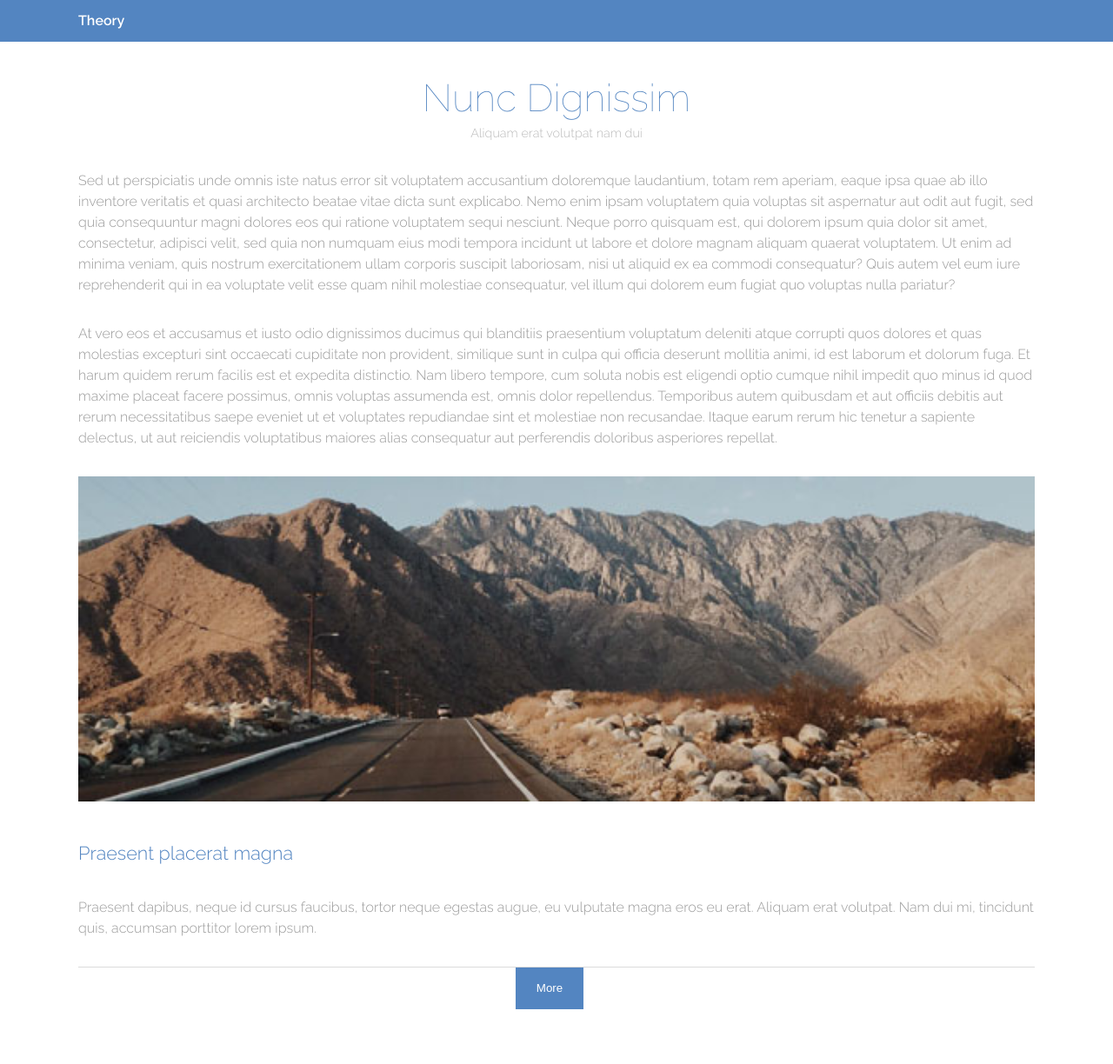
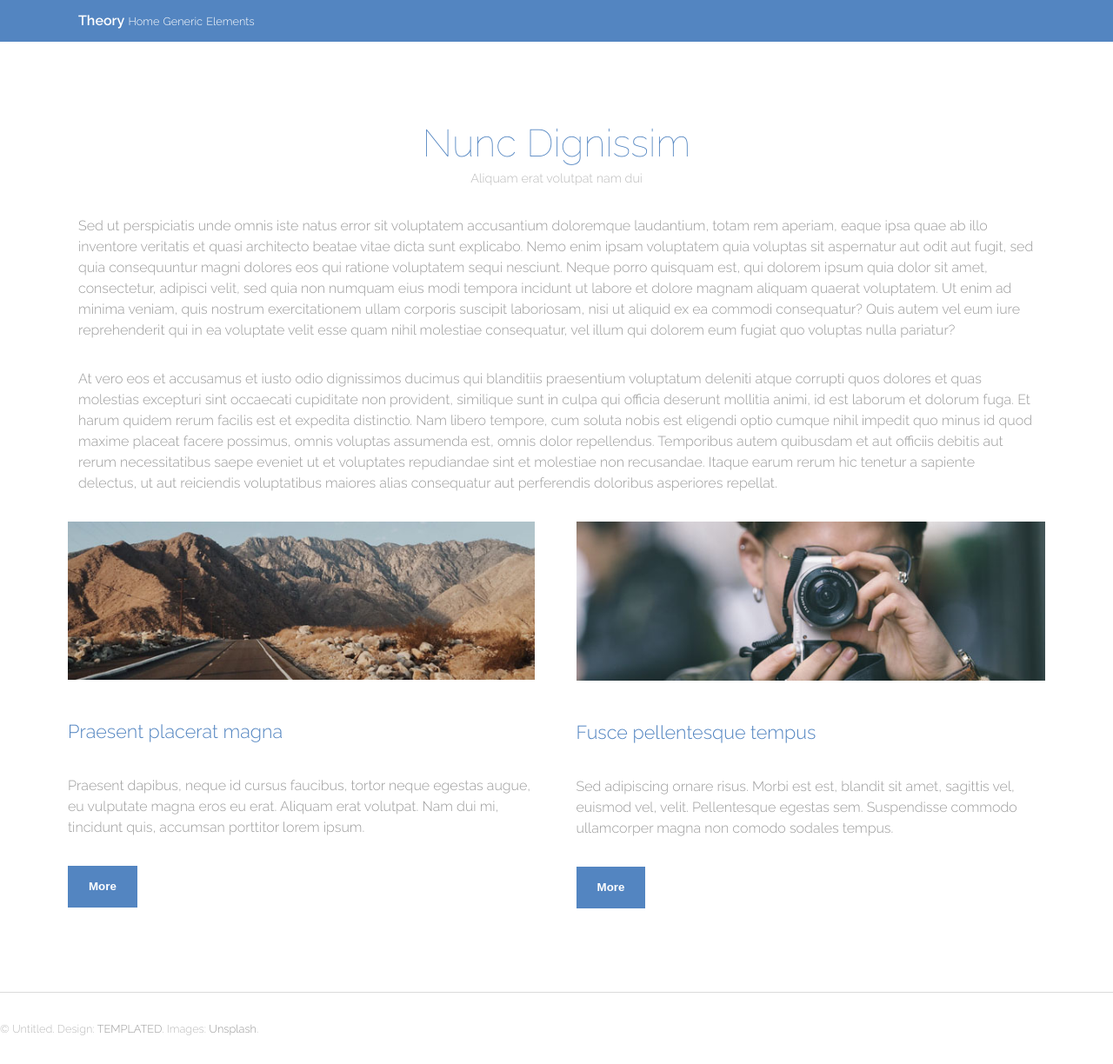
Before and after one commit to syntra-mvl-front-end-2019-2021/les_6_Jonas_Robbe, a plain HTML site: page generic.html in a window 1280 px wide. Shown: the top 1224 px of the page at 87% size. Drawn offline with Linux system fonts and the light colour scheme.

Commit message:
changes 06/03

```diff
--- a/generic.html
+++ b/generic.html
@@ -67,8 +67,8 @@
                     reiciendis voluptatibus maiores alias consequatur aut
                     perferendis doloribus asperiores repellat.
                 </p>
-                <div class="flex flex-2">
-                    <article>
+                <div class="break-1">
+                    <article class="article-1">
                         <div class="image fit">
                             <img src="images/pic01.jpg" alt="Pic 01" />
                         </div>
@@ -81,7 +81,7 @@
                             erat. Aliquam erat volutpat. Nam dui mi, tincidunt
                             quis, accumsan porttitor lorem ipsum.
                         </p>
-                        <footer>
+                        <footer class="footerbutton">
                             <button href="#" class="button special space">More</a>
                         </footer>
                     </article>
@@ -98,7 +98,7 @@
                             Pellentesque egestas sem. Suspendisse commodo
                             ullamcorper magna non comodo sodales tempus.
                         </p>
-                        <footer>
+                        <footer class="footerbutton">
                             <button href="#" class="button special space">More</a>
                         </footer>
                     </article>
@@ -112,7 +112,7 @@
             <div class="inner">
                 <div class="flex">
                     <div class="copyright">
-                        <section class="section">
+                        <section class="footersection">
                         &copy; Untitled. Design:
                         <a href="https://templated.co">TEMPLATED</a>. Images:
                         <a href="https://unsplash.com">Unsplash</a>.
--- a/style.css
+++ b/style.css
@@ -37,21 +37,33 @@
     padding: 0.75rem 0;
 }
 
+#header{
+    position: fixed;
+    top: 0;
+    width: 100%;
+    display: block;
+    text-align: right;
+}
+
 header .container {
     display: flex;
     justify-content: space-between;
     align-items: center;
+
 }
 
 header .logo {
     font-weight: 600;
     color: white;
     text-decoration: none;
+    text-align: right;
 }
 
-header nav {
-    width: 1.5rem;
-    display: none;
+
+
+#nav {
+    display: inline;
+    text-align: end;
 }
 
 .hamburger {
@@ -102,12 +114,16 @@
     margin-bottom: 3rem;
 }
 .align-center{
-    margin: 2rem 0;
+    margin: 12% 0 2rem 0;
     text-align:center;
 }
 
 article{
     margin-bottom: 3em;
+}
+
+.article-1{
+    padding: 0 3em 0 0;
 }
 
 /* headers */
@@ -277,6 +293,17 @@
     border-top:solid 1px #dbdbdb;
     font-size:0.8rem;
     color:#BBB;
+    text-align: center;
+}
+
+.footersection{
+    margin: 2rem 0;
+    text-align: center;
+}
+
+.footersection a{
+    text-decoration: none;
+    color: #9a9a9a;
 }
 
 .blue-bg{
@@ -315,7 +342,16 @@
         text-align: left;
     }
 
+    .footerbutton{
+        text-align: left;
+        border-top: none;
+        font-weight: 600;
+        display: block;
+    }
 
+    .button.special{
+        font-weight: 600;
+    }
 
 }
 @media screen and (min-width:736px){
@@ -333,8 +369,29 @@
     h2 + .subtitle {
         margin-top:-3rem;
     }
+
+    .footersection{
+        text-align: left;
+    }
 }
 @media screen and (min-width:980px){
+
+    nav{
+        display: inline;
+    }
+
+    nav a{
+        text-decoration: none;
+        color: inherit;
+        padding: 0 0 0.75em;
+        font-size: 0.8em;
+    }
+
+    .break-1{
+        display:flex;
+        margin:0 -0.75rem;
+        justify-content: space-around;
+    }
 
     .break-2{
         display:flex;
```
Also changed, not shown: elements.html (+14 -6 lines).
